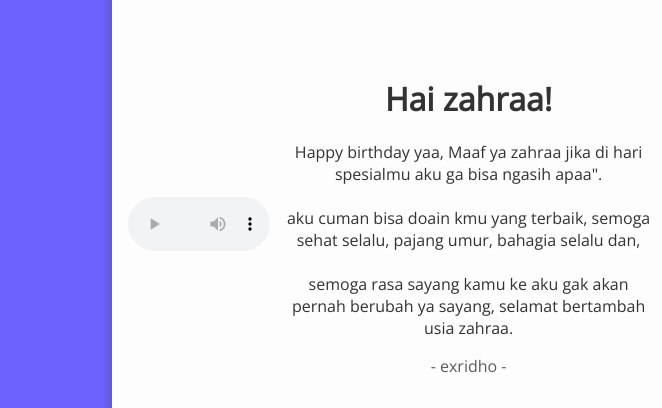
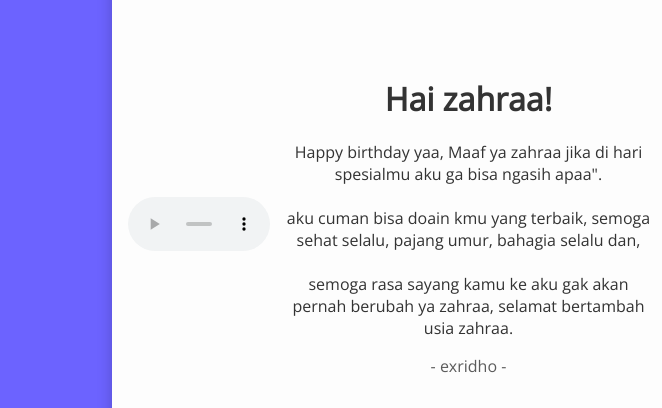
Before and after one commit to EXRIDHO/cc, a plain HTML site: page index.html in a window 1280 px wide. Shown: the part 176-584 px from the top of the page, 0-662 px from the left. Drawn offline with nearby package versions, Linux system fonts and the light colour scheme.

Commit message:
Update index.html

```diff
--- a/index.html
+++ b/index.html
@@ -14,7 +14,7 @@
 <br><br>
 aku cuman bisa doain kmu yang terbaik, semoga sehat selalu, pajang umur, bahagia selalu dan,
 <br><br>
-semoga rasa sayang kamu ke aku gak akan pernah berubah ya sayang, selamat bertambah usia zahraa.
+semoga rasa sayang kamu ke aku gak akan pernah berubah ya zahraa, selamat bertambah usia zahraa.
 </p>
     <p class="muted">- exridho -</p>
    </div>
```
